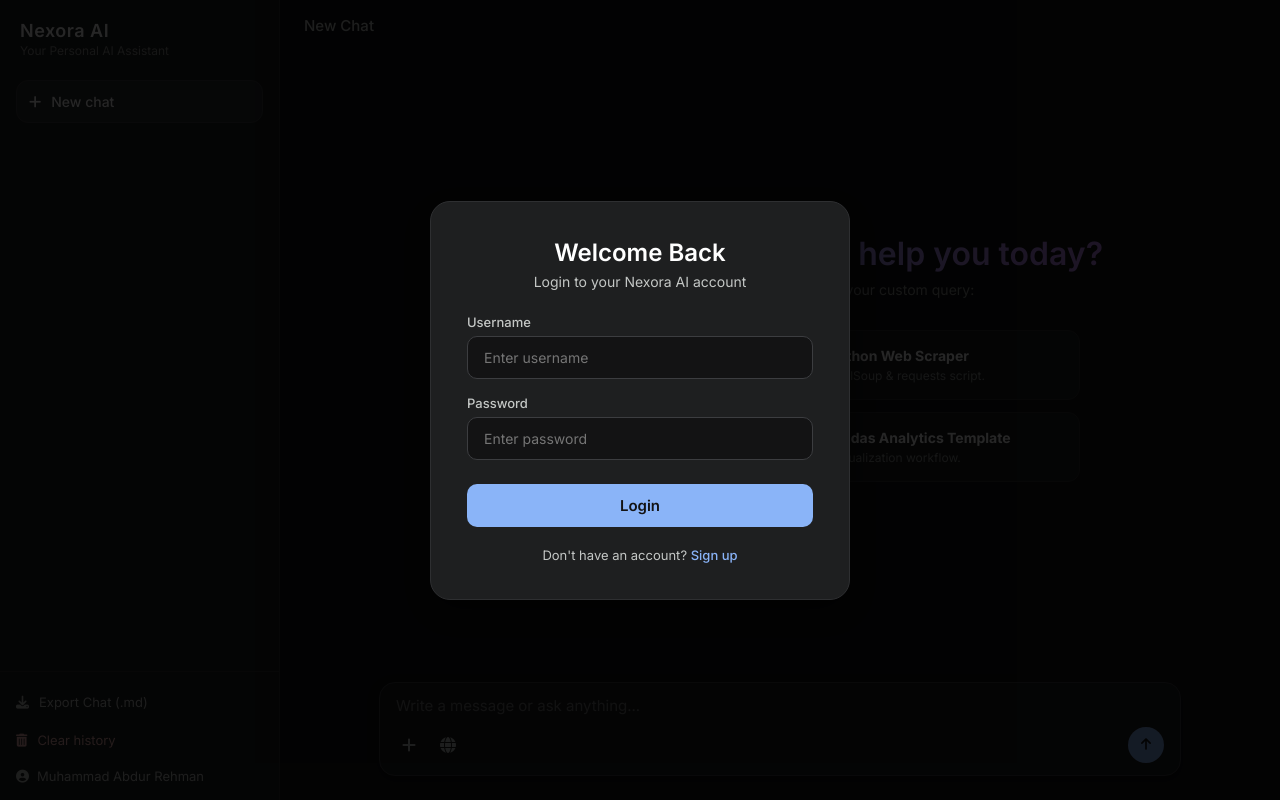
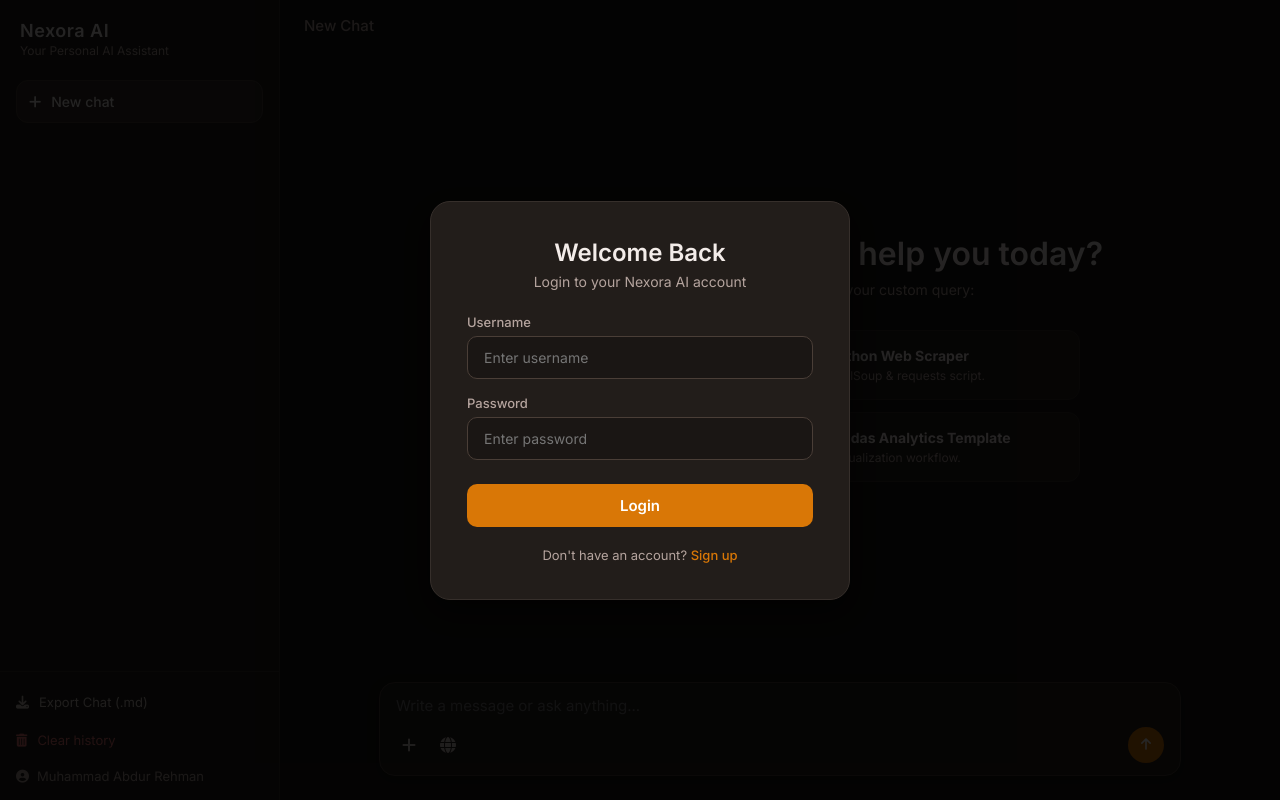
Before and after one commit to abdurrehman838/nexora, a FastAPI app: page / in a window 1280 px wide. Run offline with FastAPI, Linux system fonts and the light colour scheme.

Commit message:
Fix Gemini 404 error with 1.5-flash and restore brown theme

```diff
--- a/main.py
+++ b/main.py
@@ -12,7 +12,6 @@
 
 app = FastAPI(title="Nexora AI Assistant")
 
-# Vercel temporary directories for write operations
 UPLOAD_DIR = "/tmp/uploads" if os.environ.get("VERCEL") else "uploads"
 os.makedirs(UPLOAD_DIR, exist_ok=True)
 app.mount("/uploads", StaticFiles(directory=UPLOAD_DIR), name="uploads")
@@ -21,7 +20,6 @@
 if os.path.exists(STATIC_DIR):
     app.mount("/static", StaticFiles(directory=STATIC_DIR), name="static")
 
-# Vercel read-only filesystem fix for SQLite database
 DB_FILE = "/tmp/chat_database.db" if os.environ.get("VERCEL") else "chat_database.db"
 GEMINI_API_KEY = os.getenv("GEMINI_API_KEY", "")
 
@@ -68,9 +66,7 @@
 def read_index():
     if os.path.exists("templates/index.html"):
         return FileResponse("templates/index.html")
-    return HTMLResponse(
-        "<h3>Error: index.html file missing in templates folder!</h3>"
-    )
+    return HTMLResponse("<h3>Error: index.html file missing!</h3>")
 
 
 @app.get("/sessions")
@@ -117,7 +113,7 @@
     username = data.get("username", "").strip()
     password = data.get("password", "")
     if not username or not password:
-        return {"success": False, "message": "Username and password are required!"}
+        return {"success": False, "message": "Username and password required!"}
 
     conn = sqlite3.connect(DB_FILE)
     cursor = conn.cursor()
@@ -205,13 +201,14 @@
     else:
         try:
             if client:
+                # FIXED: Changed from gemini-2.5-flash to gemini-1.5-flash to fix 404 error
                 response = client.models.generate_content(
-                    model="gemini-2.5-flash",
+                    model="gemini-1.5-flash",
                     contents=message,
                 )
                 final_response = response.text
             else:
-                final_response = "**Client Error:** GenAI client is not initialized properly."
+                final_response = "**Client Error:** GenAI client not initialized."
         except Exception as error:
             final_response = f"Error processing query with AI model: {error}"
 
--- a/templates/index.html
+++ b/templates/index.html
@@ -16,8 +16,8 @@
         }
 
         body {
-            background-color: #131314;
-            color: #e3e3e3;
+            background-color: #1a1614; /* Warm brown-dark background */
+            color: #e6dfdc;
             height: 100vh;
             display: flex;
             overflow: hidden;
@@ -133,7 +133,7 @@
             flex: 1;
             display: flex;
             flex-direction: column;
-            background-color: #131314;
+            background-color: #1a1614;
             position: relative;
             height: 100vh;
             overflow: hidden;
@@ -182,16 +182,13 @@
         .welcome-screen h1 {
             font-size: 32px;
             font-weight: 600;
-            color: #ffffff;
+            color: #f3ece9;
             margin-bottom: 8px;
-            background: linear-gradient(90deg, #8ab4f8, #c58af9);
-            -webkit-background-clip: text;
-            -webkit-text-fill-color: transparent;
         }
 
         .welcome-screen p {
             font-size: 14px;
-            color: #8e918f;
+            color: #b5a49e;
             margin-bottom: 32px;
         }
 
@@ -204,8 +201,8 @@
         }
 
         .starter-card {
-            background-color: #1e1f20;
-            border: 1px solid #2e2f31;
+            background-color: #26211e;
+            border: 1px solid #362f2b;
             padding: 16px;
             border-radius: 12px;
             cursor: pointer;
@@ -214,13 +211,13 @@
         }
 
         .starter-card:hover {
-            background-color: #2b2c2f;
-            border-color: #3c3d40;
+            background-color: #332b26;
+            border-color: #4a3e37;
         }
 
         .starter-card h4 {
             font-size: 14px;
-            color: #ffffff;
+            color: #f3ece9;
             margin-bottom: 4px;
             display: flex;
             align-items: center;
@@ -229,7 +226,7 @@
 
         .starter-card p {
             font-size: 12px;
-            color: #8e918f;
+            color: #b5a49e;
             margin: 0;
             overflow: hidden;
             text-overflow: ellipsis;
@@ -279,8 +276,8 @@
         }
 
         .chat-input-box {
-            background-color: #1e1f20;
-            border: 1px solid #3c3d40;
+            background-color: #26211e;
+            border: 1px solid #4a3e37;
             border-radius: 16px;
             padding: 12px 16px;
             display: flex;
@@ -333,13 +330,13 @@
         }
 
         .action-btn:hover {
-            background-color: #2b2c2f;
+            background-color: #332b26;
             color: #ffffff;
         }
 
         .send-btn {
-            background-color: #8ab4f8;
-            color: #131314;
+            background-color: #d97706; /* Warm amber/brown send button */
+            color: #ffffff;
             border: none;
             width: 36px;
             height: 36px;
@@ -370,8 +367,8 @@
         }
 
         .modal-card {
-            background-color: #1e1f20;
-            border: 1px solid #2e2f31;
+            background-color: #221d1a;
+            border: 1px solid #362f2b;
             padding: 36px;
             border-radius: 20px;
             width: 100%;
@@ -382,14 +379,14 @@
 
         .modal-card h2 {
             font-size: 24px;
-            color: #ffffff;
+            color: #f3ece9;
             margin-bottom: 6px;
             font-weight: 600;
         }
 
         .modal-card p {
             font-size: 14px;
-            color: #c4c7c5;
+            color: #b5a49e;
             margin-bottom: 24px;
         }
 
@@ -401,7 +398,7 @@
         .form-group label {
             display: block;
             font-size: 13px;
-            color: #c4c7c5;
+            color: #b5a49e;
             margin-bottom: 6px;
             font-weight: 500;
         }
@@ -409,8 +406,8 @@
         .form-group input {
             width: 100%;
             padding: 12px 16px;
-            background-color: #131314;
-            border: 1px solid #3c3d40;
+            background-color: #1a1614;
+            border: 1px solid #4a3e37;
             border-radius: 10px;
             color: #ffffff;
             font-size: 14px;
@@ -419,8 +416,8 @@
 
         .modal-btn {
             width: 100%;
-            background-color: #8ab4f8;
-            color: #131314;
+            background-color: #d97706;
+            color: #ffffff;
             border: none;
             padding: 12px;
             border-radius: 10px;
@@ -433,11 +430,11 @@
         .switch-auth {
             margin-top: 20px;
             font-size: 13px;
-            color: #c4c7c5;
+            color: #b5a49e;
         }
 
         .switch-auth a {
-            color: #8ab4f8;
+            color: #d97706;
             text-decoration: none;
             font-weight: 500;
         }
@@ -526,19 +521,19 @@
                 <p>Choose a starter prompt below or type your custom query:</p>
                 <div class="starter-cards">
                     <div class="starter-card" onclick="sendStarterPrompt('Explain Quantum Computing clearly with examples.')">
-                        <h4><i class="fa-solid fa-atom" style="color: #8ab4f8;"></i> Explain Quantum Computing</h4>
+                        <h4><i class="fa-solid fa-atom" style="color: #d97706;"></i> Explain Quantum Computing</h4>
                         <p>Learn qubits and superposition concepts.</p>
                     </div>
                     <div class="starter-card" onclick="sendStarterPrompt('Write a Python web scraper using BeautifulSoup.')">
-                        <h4><i class="fa-solid fa-code" style="color: #c58af9;"></i> Python Web Scraper</h4>
+                        <h4><i class="fa-solid fa-code" style="color: #d97706;"></i> Python Web Scraper</h4>
                         <p>BeautifulSoup & requests script.</p>
                     </div>
                     <div class="starter-card" onclick="sendStarterPrompt('Debug machine learning model training loss spikes.')">
-                        <h4><i class="fa-solid fa-bug" style="color: #ffb4ab;"></i> Debug ML Pipeline</h4>
+                        <h4><i class="fa-solid fa-bug" style="color: #d97706;"></i> Debug ML Pipeline</h4>
                         <p>Optimize model training & hyperparameters.</p>
                     </div>
                     <div class="starter-card" onclick="sendStarterPrompt('Create a Pandas analytics template for CSV exploration.')">
-                        <h4><i class="fa-solid fa-chart-line" style="color: #81c995;"></i> Pandas Analytics Template</h4>
+                        <h4><i class="fa-solid fa-chart-line" style="color: #d97706;"></i> Pandas Analytics Template</h4>
                         <p>Data visualization workflow.</p>
                     </div>
                 </div>
@@ -558,7 +553,7 @@
                             <i class="fa-solid fa-globe"></i>
                         </button>
                     </div>
-                    <button class="send-btn" onclick="sendMessage()"><i class="fa-solid fa-arrow-up" style="color: #131314;"></i></button>
+                    <button class="send-btn" onclick="sendMessage()"><i class="fa-solid fa-arrow-up" style="color: #ffffff;"></i></button>
                 </div>
             </div>
         </div>
@@ -656,19 +651,19 @@
                         <p>Choose a starter prompt below or type your custom query:</p>
                         <div class="starter-cards">
                             <div class="starter-card" onclick="sendStarterPrompt('Explain Quantum Computing clearly with examples.')">
-                                <h4><i class="fa-solid fa-atom" style="color: #8ab4f8;"></i> Explain Quantum Computing</h4>
+                                <h4><i class="fa-solid fa-atom" style="color: #d97706;"></i> Explain Quantum Computing</h4>
                                 <p>Learn qubits and superposition concepts.</p>
                             </div>
                             <div class="starter-card" onclick="sendStarterPrompt('Write a Python web scraper using BeautifulSoup.')">
-                                <h4><i class="fa-solid fa-code" style="color: #c58af9;"></i> Python Web Scraper</h4>
+                                <h4><i class="fa-solid fa-code" style="color: #d97706;"></i> Python Web Scraper</h4>
                                 <p>BeautifulSoup & requests script.</p>
                             </div>
                             <div class="starter-card" onclick="sendStarterPrompt('Debug machine learning model training loss spikes.')">
-                                <h4><i class="fa-solid fa-bug" style="color: #ffb4ab;"></i> Debug ML Pipeline</h4>
+                                <h4><i class="fa-solid fa-bug" style="color: #d97706;"></i> Debug ML Pipeline</h4>
                                 <p>Optimize model training & hyperparameters.</p>
                             </div>
                             <div class="starter-card" onclick="sendStarterPrompt('Create a Pandas analytics template for CSV exploration.')">
-                                <h4><i class="fa-solid fa-chart-line" style="color: #81c995;"></i> Pandas Analytics Template</h4>
+                                <h4><i class="fa-solid fa-chart-line" style="color: #d97706;"></i> Pandas Analytics Template</h4>
                                 <p>Data visualization workflow.</p>
                             </div>
                         </div>
@@ -699,19 +694,19 @@
                             <p>Choose a starter prompt below or type your custom query:</p>
                             <div class="starter-cards">
                                 <div class="starter-card" onclick="sendStarterPrompt('Explain Quantum Computing clearly with examples.')">
-                                    <h4><i class="fa-solid fa-atom" style="color: #8ab4f8;"></i> Explain Quantum Computing</h4>
+                                    <h4><i class="fa-solid fa-atom" style="color: #d97706;"></i> Explain Quantum Computing</h4>
                                     <p>Learn qubits and superposition concepts.</p>
                                 </div>
                                 <div class="starter-card" onclick="sendStarterPrompt('Write a Python web scraper using BeautifulSoup.')">
-                                    <h4><i class="fa-solid fa-code" style="color: #c58af9;"></i> Python Web Scraper</h4>
+                                    <h4><i class="fa-solid fa-code" style="color: #d97706;"></i> Python Web Scraper</h4>
                                     <p>BeautifulSoup & requests script.</p>
                                 </div>
                                 <div class="starter-card" onclick="sendStarterPrompt('Debug machine learning model training loss spikes.')">
-                                    <h4><i class="fa-solid fa-bug" style="color: #ffb4ab;"></i> Debug ML Pipeline</h4>
+                                    <h4><i class="fa-solid fa-bug" style="color: #d97706;"></i> Debug ML Pipeline</h4>
                                     <p>Optimize model training & hyperparameters.</p>
                                 </div>
                                 <div class="starter-card" onclick="sendStarterPrompt('Create a Pandas analytics template for CSV exploration.')">
-                                    <h4><i class="fa-solid fa-chart-line" style="color: #81c995;"></i> Pandas Analytics Template</h4>
+                                    <h4><i class="fa-solid fa-chart-line" style="color: #d97706;"></i> Pandas Analytics Template</h4>
                                     <p>Data visualization workflow.</p>
                                 </div>
                             </div>
@@ -740,7 +735,7 @@
         function toggleWebSearch() {
             webSearchActive = !webSearchActive;
             const btn = document.getElementById("webSearchBtn");
-            btn.style.color = webSearchActive ? "#8ab4f8" : "#c4c7c5";
+            btn.style.color = webSearchActive ? "#d97706" : "#d1c5bf";
         }
 
         function handleFileSelect() {
@@ -811,7 +806,7 @@
                 if (filePath.match(/\.(jpeg|jpg|gif|png)$/i)) {
                     fileHtml = `<img src="${filePath}" alt="Attachment">`;
                 } else {
-                    fileHtml = `<p><a href="${filePath}" target="_blank" style="color: #8ab4f8;">View Attachment</a></p>`;
+                    fileHtml = `<p><a href="${filePath}" target="_blank" style="color: #d97706;">View Attachment</a></p>`;
                 }
             }
 
```
Also changed, not shown: other parts of templates/index.html (+28 -30 lines).
